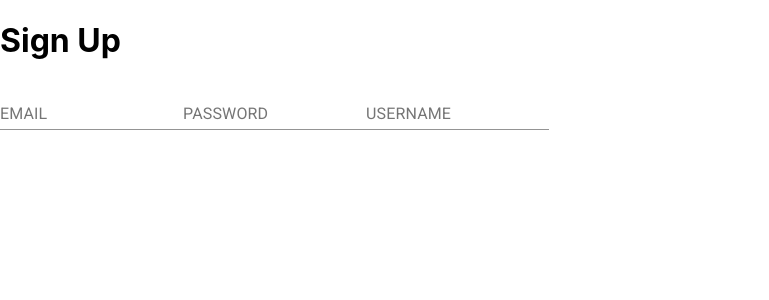
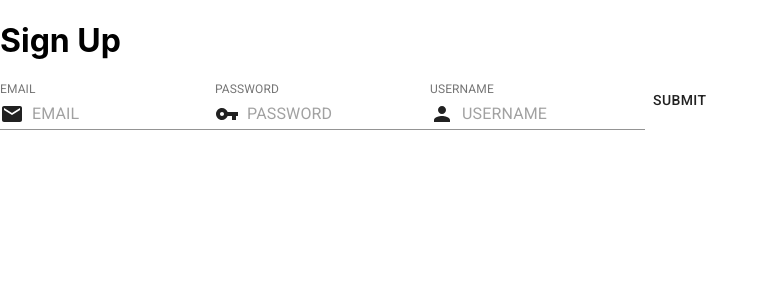
Before and after one commit to lisalamm22/onramp, a React (Create React App) app in the folder client/: page /register in a window 1280 px wide. Shown: the top 300 px of the page, without its empty margins (0-769 px from the left). Built offline with nearby package versions, Linux system fonts and the light colour scheme.

Commit message:
connect sign up form to backend

```diff
--- a/client/package.json
+++ b/client/package.json
@@ -4,6 +4,7 @@
   "private": true,
   "dependencies": {
     "@material-ui/core": "^4.11.2",
+    "@material-ui/icons": "^4.11.2",
     "@testing-library/jest-dom": "^5.11.8",
     "@testing-library/react": "^11.2.2",
     "@testing-library/user-event": "^12.6.0",
--- a/client/src/App.tsx
+++ b/client/src/App.tsx
@@ -18,7 +18,7 @@ function App() {
       <Router>
         <Switch>
           <Route exact path="/login" render={props => !isAuth ? <Login {...props} setAuthProp={setAuth}/> : <Redirect to="/home"/>}/>
-          <Route exact path="/register" render={props => !isAuth ? <Register {...props}/> : <Redirect to="/login" />}/>
+          <Route exact path="/register" render={props => !isAuth ? <Register {...props} setAuthProp={setAuth}/> : <Redirect to="/login" />}/>
           <Route exact path="/home" render={props => isAuth ? <Home {...props} setAuthProp={setAuth}/> : <Redirect to="/login"/>}/>
         </Switch>
       </Router>
--- a/client/src/components/register.tsx
+++ b/client/src/components/register.tsx
@@ -1,18 +1,93 @@
-import {FunctionComponent,Fragment} from 'react';
+import {FunctionComponent,Fragment, useState} from 'react';
 import {RouteComponentProps} from 'react-router';
 import Textfield from '@material-ui/core/TextField';
+import { Button, InputAdornment } from '@material-ui/core';
+import { Person, Email, VpnKey } from '@material-ui/icons';
 
-const Register: FunctionComponent<RouteComponentProps> = () => {
+const Register: FunctionComponent<Props> = ({ setAuthProp }) => {
+
+    const [inputs, setInputs] = useState({
+        email: "",
+        password: "",
+        username: "",
+    })
+
+    const { email, password, username } = inputs
+
+    const onChange = (e:any) => {
+        setInputs({...inputs, [e.target.name] : e.target.value})
+    }
+
+    const onSubmit = async (e:any) => {
+        e.preventDefault();
+        try {
+            const body = { email, password, name: username}
+            const res = await fetch("/auth/register", {
+                method: "POST",
+                headers: { "Content-Type": "application/json"},
+                body: JSON.stringify(body)
+            })
+            const parseRes = await res.json();
+            localStorage.setItem("token", parseRes.token)
+            setAuthProp(true)
+        } catch (error) {
+            console.error(error.message)
+        }
+    }
+
     return(
         <Fragment>
             <h1>Sign Up</h1>
-            <form>
-                <Textfield type="email" label="EMAIL" placeholder="email"/>
-                <Textfield type="password" label="PASSWORD" placeholder="password"/>
-                <Textfield type="text" label="USERNAME" placeholder="username"/>
+            <form onSubmit={onSubmit}>
+                <Textfield
+                    type="email"
+                    name="email"
+                    label="EMAIL"
+                    placeholder="EMAIL"
+                    value={email}
+                    onChange={e=>onChange(e)}
+                    InputProps = {{
+                        startAdornment: (
+                        <InputAdornment position="start">
+                            <Email/>
+                        </InputAdornment>
+                    )}}/>
+                <Textfield type="password"
+                    name="password"
+                    label="PASSWORD"
+                    placeholder="PASSWORD"
+                    value={password}
+                    onChange={e=>onChange(e)}
+                    InputProps={{
+                        startAdornment: (
+                            <InputAdornment position="start">
+                                <VpnKey/>
+                            </InputAdornment>
+                        )
+                    }}/>
+                <Textfield
+                    type="text"
+                    name="username"
+                    label="USERNAME"
+                    placeholder="USERNAME"
+                    value={username}
+                    onChange={e=>onChange(e)}
+                    InputProps={{
+                        startAdornment: (
+                            <InputAdornment position="start">
+                                <Person/>
+                            </InputAdornment>
+                        )
+                    }}/>
+                <Button onClick={onSubmit}>Submit</Button>
+                {/* <button>Submit</button> */}
             </form>
         </Fragment>
     )
 }
 
+interface Props extends RouteComponentProps {
+    setAuthProp: (bool: Boolean) => void
+}
+
 export default Register;
```
Also changed, not shown: 1 other file (tests, documents, lock files or other folders).
